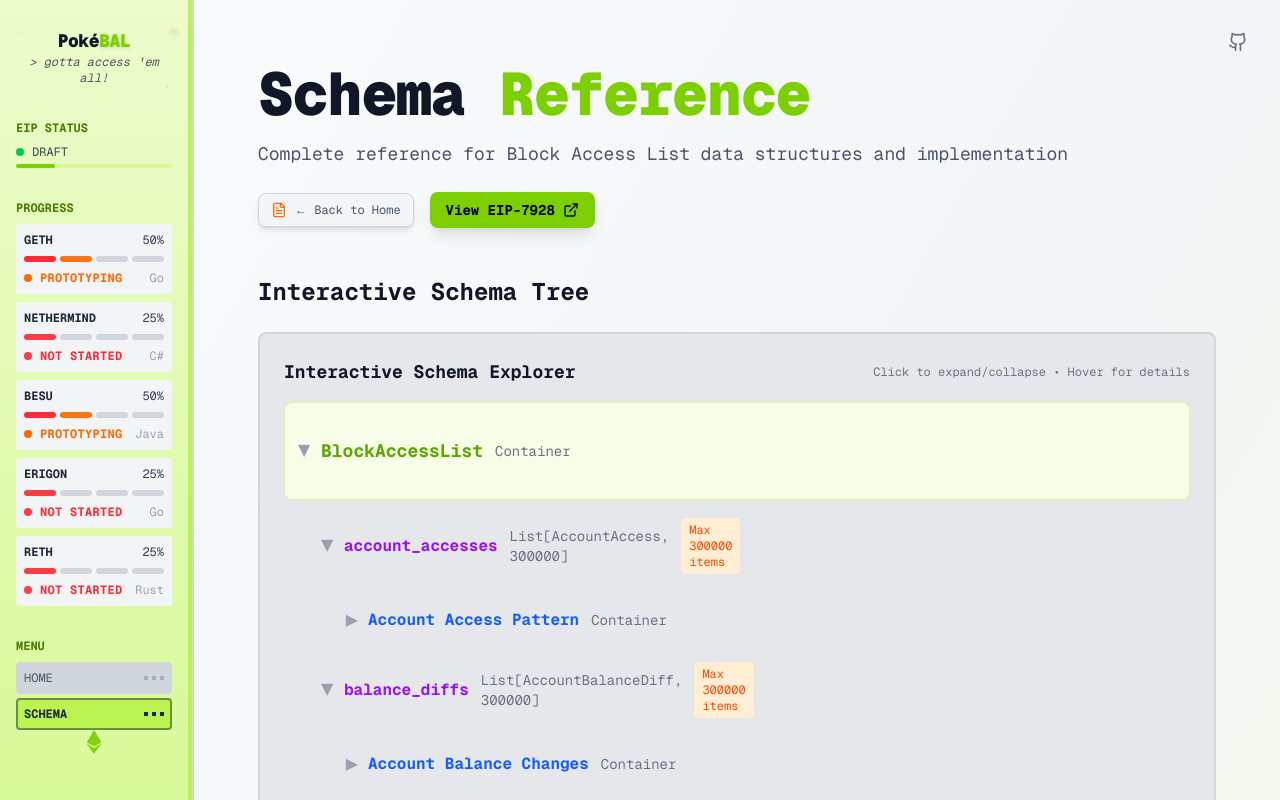
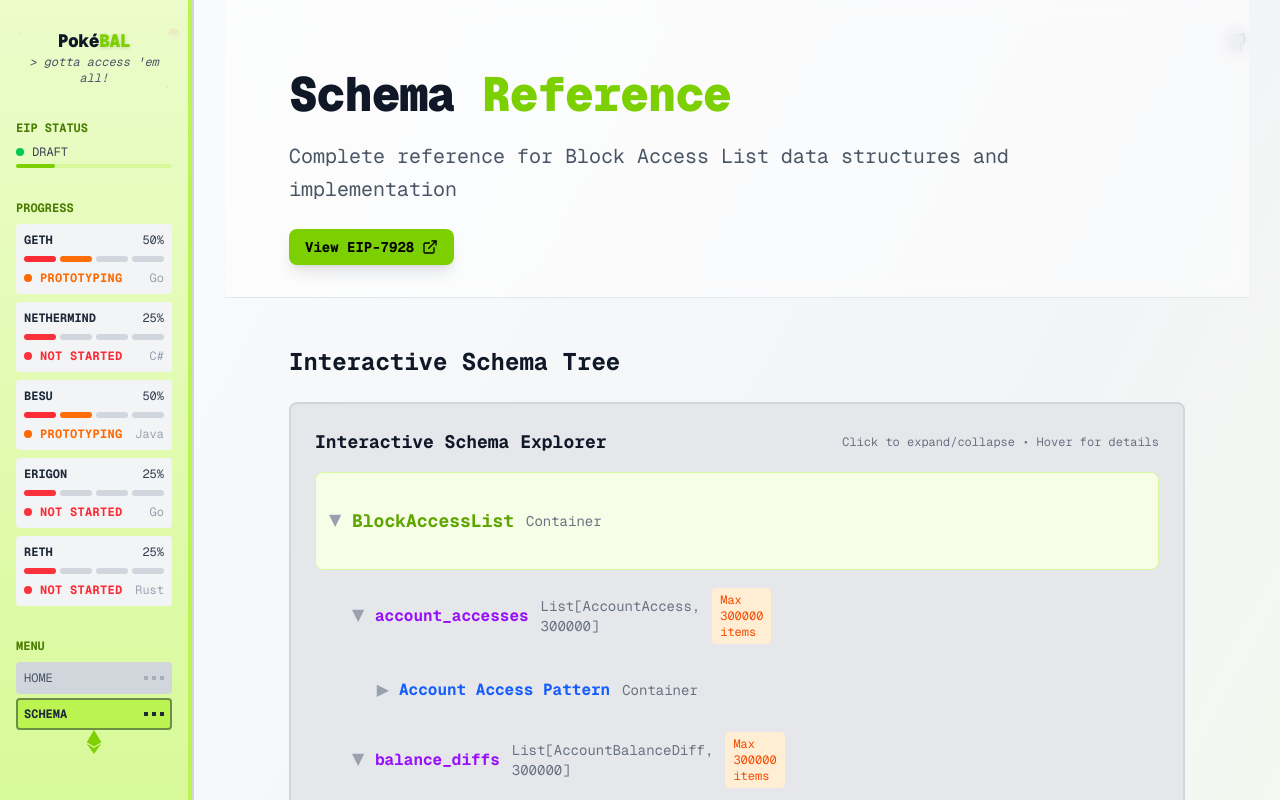
Before and after one commit to raxhvl/pokebal, a Next.js app: page /schema in a window 1280 px wide. Shown: the top 800 px of the page. Built offline with nearby package versions, Linux system fonts and the light colour scheme.

Commit message:
✨ feat: Layout

```diff
--- a/src/app/layout.tsx
+++ b/src/app/layout.tsx
@@ -14,7 +14,8 @@ const geistMono = Geist_Mono({
 
 export const metadata: Metadata = {
   title: "PokéBAL - Gotta access 'em all!",
-  description: "A collection of helpful resources for Block Access Lists (BAL) implementors",
+  description:
+    "A collection of helpful resources for Block Access Lists (BAL) implementors",
 };
 
 export default function RootLayout({
@@ -25,9 +26,9 @@ export default function RootLayout({
   return (
     <html lang="en">
       <body
-        className={`${geistSans.variable} ${geistMono.variable} antialiased`}
+        className={`${geistSans.variable} ${geistMono.variable} antialiased min-h-screen flex flex-col`}
       >
-        {children}
+        <main className="flex-1">{children}</main>
       </body>
     </html>
   );
--- a/src/app/page.tsx
+++ b/src/app/page.tsx
@@ -1,3 +1,4 @@
+import { MessageCircle } from "lucide-react";
 import clientsData from "../../data/clients.json";
 import Sidebar from "../components/Sidebar";
 import PrimaryButton from "../components/PrimaryButton";
@@ -54,12 +55,10 @@ export default function Home() {
                 <PrimaryButton href="https://eips.ethereum.org/EIPS/eip-7928">
                   READ THE SPECIFICATION
                 </PrimaryButton>
-                <SecondaryButton href="/schema">
-                  Schema Reference
-                </SecondaryButton>
                 <SecondaryButton
                   href="https://ethresear.ch/t/block-level-access-lists-bals/22331/6"
                   external
+                  icon={<MessageCircle className="w-4 h-4" />}
                 >
                   Follow the discussion on ETH.research
                 </SecondaryButton>
--- a/src/app/schema/page.tsx
+++ b/src/app/schema/page.tsx
@@ -1,43 +1,22 @@
-import clientsData from "../../../data/clients.json";
-import Sidebar from "../../components/Sidebar";
 import PrimaryButton from "../../components/PrimaryButton";
-import SecondaryButton from "../../components/SecondaryButton";
 import SchemaTree from "../../components/SchemaTree";
-import GitHubLink from "../../components/GitHubLink";
+import DocLayout from "../../components/DocLayout";
 import { PRIMITIVE_TYPES, SCHEMA_CONSTANTS } from "../../config/schema";
 
 export default function SchemaPage() {
   return (
-    <div className="min-h-screen bg-gray-50 dark:bg-gray-950 font-mono">
-      <Sidebar clientsData={clientsData} />
-
-      {/* Main content */}
-      <div className="ml-48 min-h-screen relative bg-gray-100 dark:bg-gray-900 border-l-2 border-gray-300 dark:border-gray-700">
-        {/* Main screen content */}
-        <div className="p-8 lg:p-16 bg-gradient-to-br from-gray-50 via-gray-100 to-lime-50 dark:from-gray-950 dark:via-gray-900 dark:to-lime-950 min-h-screen relative">
-          <GitHubLink />
-
-          <div className="max-w-6xl">
-            {/* Header */}
-            <div className="mb-12">
-              <h1 className="text-4xl lg:text-6xl font-black text-gray-900 dark:text-gray-100 leading-none mb-4 tracking-tight">
-                Schema <span className="text-lime-500">Reference</span>
-              </h1>
-              <p className="text-lg text-gray-600 dark:text-gray-400 mb-6">
-                Complete reference for Block Access List data structures and
-                implementation
-              </p>
-
-              <div className="flex items-center space-x-4 text-sm">
-                <SecondaryButton href="/">← Back to Home</SecondaryButton>
+    <DocLayout
+      title="Schema Reference"
+      titleHighlight="Reference"
+      subtitle="Complete reference for Block Access List data structures and implementation"
+      actions={
         <PrimaryButton href="https://eips.ethereum.org/EIPS/eip-7928">
           View EIP-7928
         </PrimaryButton>
-              </div>
-            </div>
-
+      }
+    >
       {/* Schema Tree Section */}
-            <section id="schema-tree" className="mb-12">
+      <section id="schema-tree" className="not-prose mb-12">
         <h2 className="text-2xl font-bold text-gray-900 dark:text-gray-100 mb-6">
           Interactive Schema Tree
         </h2>
@@ -45,7 +24,7 @@ export default function SchemaPage() {
       </section>
 
       {/* Type Reference Section */}
-            <section id="types" className="mb-12">
+      <section id="types" className="not-prose mb-12">
         <h2 className="text-2xl font-bold text-gray-900 dark:text-gray-100 mb-6">
           Type Reference
         </h2>
@@ -109,9 +88,6 @@ export default function SchemaPage() {
           </div>
         </div>
       </section>
-          </div>
-        </div>
-      </div>
-    </div>
+    </DocLayout>
   );
 }
--- /dev/null
+++ b/src/components/DocLayout.tsx
@@ -0,0 +1,127 @@
+import { ReactNode } from "react";
+import { Github } from "lucide-react";
+import clientsData from "../../data/clients.json";
+import Sidebar from "./Sidebar";
+import GitHubLink from "./GitHubLink";
+import SecondaryButton from "./SecondaryButton";
+
+interface DocLayoutProps {
+  title: string;
+  subtitle?: string;
+  titleHighlight?: string; // part of title to highlight in lime-500
+  backLink?: {
+    href: string;
+    label: string;
+  };
+  actions?: ReactNode;
+  children: ReactNode;
+}
+
+export default function DocLayout({
+  title,
+  subtitle,
+  titleHighlight,
+  backLink = { href: "/", label: "← Back to Home" },
+  actions,
+  children,
+}: DocLayoutProps) {
+  // Split title for highlighting
+  const renderTitle = () => {
+    if (!titleHighlight) {
+      return title;
+    }
+
+    const parts = title.split(titleHighlight);
+    return (
+      <>
+        {parts[0]}
+        <span className="text-lime-500">{titleHighlight}</span>
+        {parts[1]}
+      </>
+    );
+  };
+
+  return (
+    <div className="min-h-screen bg-gray-50 dark:bg-gray-950 font-mono">
+      <Sidebar clientsData={clientsData} />
+
+      {/* Main content */}
+      <div className="ml-48 min-h-screen relative bg-gray-100 dark:bg-gray-900 border-l-2 border-gray-300 dark:border-gray-700">
+        {/* Documentation content area */}
+        <div className="bg-gradient-to-br from-gray-50 via-gray-100 to-lime-50 dark:from-gray-950 dark:via-gray-900 dark:to-lime-950 min-h-screen relative">
+          <GitHubLink />
+
+          {/* Documentation container - Docusaurus inspired */}
+          <div className="max-w-5xl mx-auto">
+            {/* Documentation header */}
+            <header className="px-8 lg:px-16 pt-8 lg:pt-16 pb-8 border-b border-gray-200 dark:border-gray-800 bg-white/50 dark:bg-gray-900/50 backdrop-blur-sm">
+              <div className="max-w-4xl">
+
+                {/* Page title */}
+                <h1 className="text-3xl lg:text-5xl font-black text-gray-900 dark:text-gray-100 leading-tight mb-4 tracking-tight">
+                  {renderTitle()}
+                </h1>
+
+                {/* Subtitle */}
+                {subtitle && (
+                  <p className="text-lg lg:text-xl text-gray-600 dark:text-gray-400 mb-6 leading-relaxed">
+                    {subtitle}
+                  </p>
+                )}
+
+                {/* Action buttons */}
+                {actions && (
+                  <div className="flex items-center space-x-4 text-sm">
+                    {actions}
+                  </div>
+                )}
+              </div>
+            </header>
+
+            {/* Documentation content */}
+            <main className="px-8 lg:px-16 py-8 lg:py-12">
+              <div className="max-w-4xl prose prose-gray dark:prose-invert prose-lg">
+                {children}
+              </div>
+            </main>
+
+            {/* Documentation footer */}
+            <footer className="px-8 lg:px-16 py-8 border-t border-gray-200 dark:border-gray-800 bg-white/30 dark:bg-gray-900/30 backdrop-blur-sm">
+              <div className="max-w-4xl">
+                <div className="flex items-center justify-between">
+                  {/* Contribute button */}
+                  <SecondaryButton
+                    href="https://github.com/raxhvl/pokebal/blob/main/CONTRIBUTING.md"
+                    icon={<Github className="w-4 h-4" />}
+                  >
+                    Contribute
+                  </SecondaryButton>
+
+                  {/* Made with love by EF */}
+                  <div className="flex items-center space-x-2 text-sm text-gray-500 dark:text-gray-400">
+                    <span>Made with</span>
+                    <span className="text-red-500">♥</span>
+                    <span>by</span>
+                    <a
+                      href="https://ethereum.foundation/"
+                      target="_blank"
+                      rel="noopener noreferrer"
+                      className="flex items-center space-x-1 hover:opacity-80 transition-opacity duration-200"
+                    >
+                      <img
+                        src="/img/ethereum-foundation.png"
+                        alt="Ethereum Foundation"
+                        className="w-4 h-4"
+                      />
+                      <span className="font-medium">EF</span>
+                    </a>
+                  </div>
+                </div>
+              </div>
+            </footer>
+          </div>
+        </div>
+      </div>
+    </div>
+  );
+}
--- a/src/components/SecondaryButton.tsx
+++ b/src/components/SecondaryButton.tsx
@@ -5,20 +5,26 @@ interface SecondaryButtonProps {
   href: string;
   children: React.ReactNode;
   external?: boolean;
+  icon?: React.ReactNode;
 }
 
 export default function SecondaryButton({
   href,
   children,
   external = false,
+  icon,
 }: SecondaryButtonProps) {
   const isExternal = external || href.startsWith("http");
 
   const buttonContent = (
     <div className="flex items-center space-x-2">
-      {!isExternal && (
+      {icon ? (
+        <div className="w-4 h-4 text-orange-500 group-hover:text-orange-400">
+          {icon}
+        </div>
+      ) : !isExternal ? (
         <FileText className="w-4 h-4 text-orange-500 group-hover:text-orange-400" />
-      )}
+      ) : null}
       <span className="font-mono text-xs text-gray-600 dark:text-gray-400 group-hover:text-gray-800 dark:group-hover:text-gray-200">
         {children}
       </span>
```
Also changed, not shown: public/img/ethereum-foundation.png (added), 1 other file (tests, documents, lock files or other folders). Lines whose indentation alone changed are shown as unchanged.
